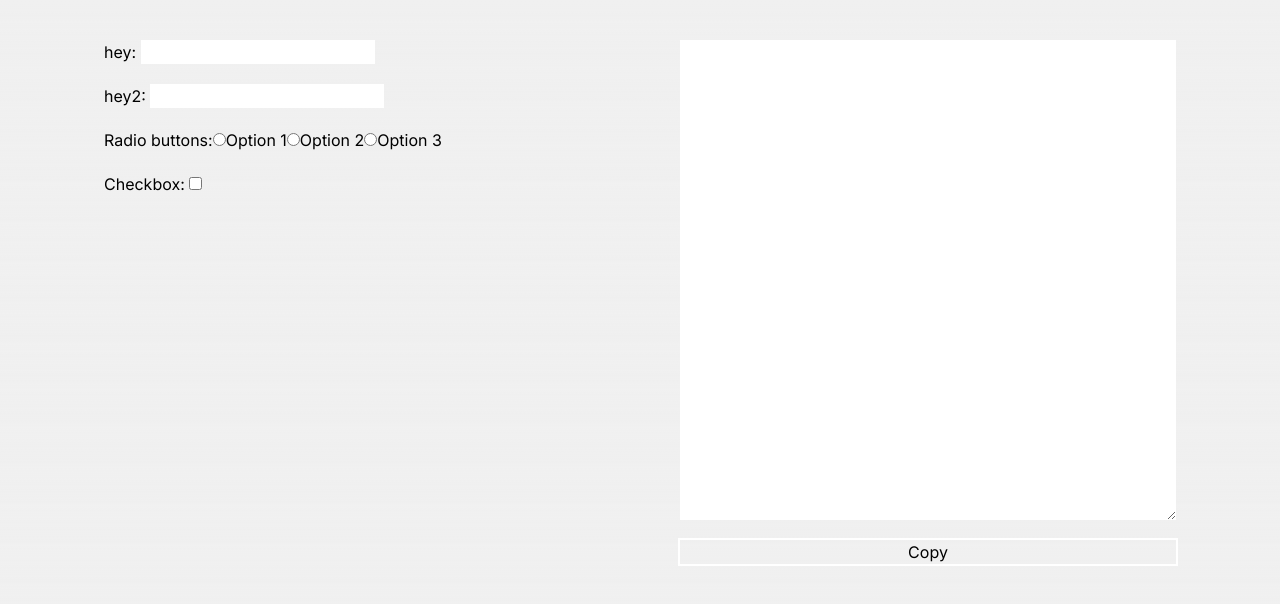
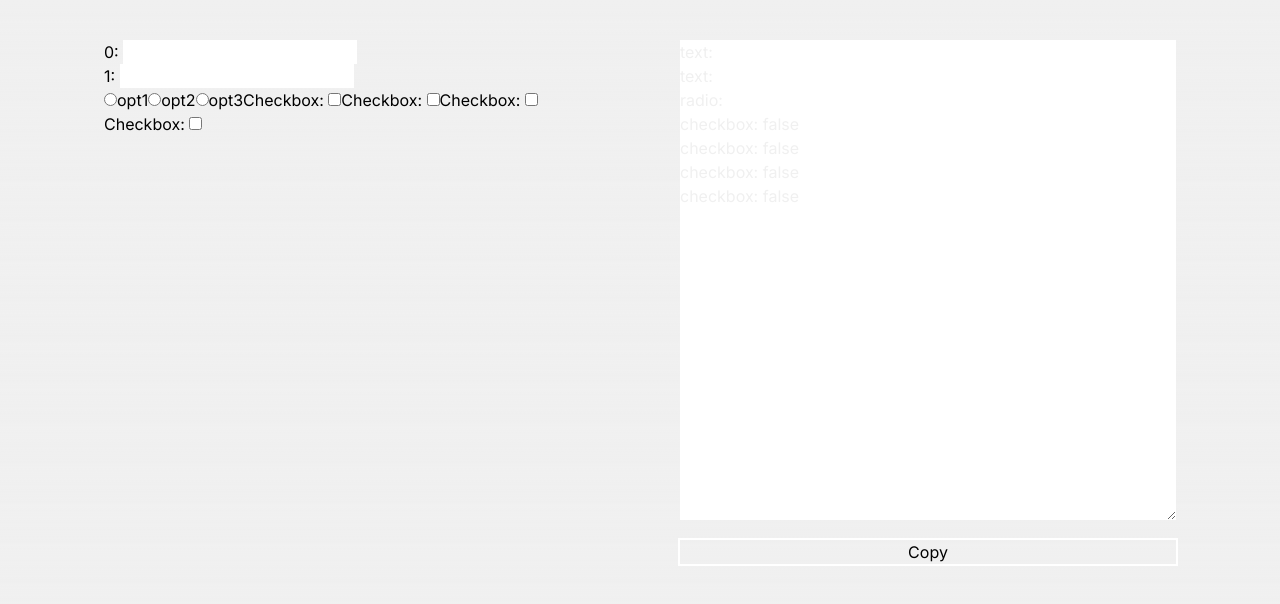
Before and after one commit to emredevsalot/prompt-filler, a Next.js app: page / in a window 1280 px wide. Shown: the top 604 px of the page. Built offline with nearby package versions, Linux system fonts and the light colour scheme.

Commit message:
generate fields with map

```diff
--- a/app/page.tsx
+++ b/app/page.tsx
@@ -6,24 +6,43 @@ type Props = {};
 const Home = (props: Props) => {
   const textAreaRef = useRef<HTMLTextAreaElement>(null);
 
-  const [fields, setFields] = useState({
-    field1: "",
-    field2: "",
-    myRadio: "",
-    myCheckbox: false,
-  });
+  const initialFields = [
+    { id: "0", type: "text", value: "" },
+    { id: "1", type: "text", value: "" },
+    {
+      id: "2",
+      type: "radio",
+      value: ["opt1", "opt2", "opt3"],
+      chosenValue: "",
+    },
+    { id: "3", type: "checkbox", value: false },
+    { id: "4", type: "checkbox", value: false },
+    { id: "5", type: "checkbox", value: false },
+    { id: "6", type: "checkbox", value: false },
+  ];
+  const [fields, setFields] = useState(initialFields);
 
-  const handleChange = (e: any) => {
+  const handleChange = (e: any, id: string) => {
     const { name, value, checked } = e.target;
-    console.log(e.target.type);
+
     if (e.target.type == "checkbox") {
-      setFields((prev) => {
-        return { ...prev, [name]: checked };
-      });
+      setFields(
+        fields.map((item) =>
+          item.id === id ? { ...item, value: checked } : item
+        )
+      );
+    } else if (e.target.type == "radio") {
+      setFields(
+        fields.map((item) =>
+          item.id === id ? { ...item, chosenValue: value } : item
+        )
+      );
     } else {
-      setFields((prev) => {
-        return { ...prev, [name]: value };
-      });
+      setFields(
+        fields.map((item) =>
+          item.id === id ? { ...item, value: value } : item
+        )
+      );
     }
   };
 
@@ -38,59 +57,79 @@ const Home = (props: Props) => {
   return (
     <div className="flex">
       {/* LEFT */}
-      <div className="flex flex-col gap-5 p-10 flex-1">
-        <label>
-          hey: <input type="text" name="field1" onChange={handleChange} />
+      <div className="flex flex-col p-10 flex-1">
+        <div>
+          {fields.map(({ id, type, value }, index) => {
+            switch (type) {
+              case "text":
+                return (
+                  <>
+                    <div key={index}>
+                      <label key={index}>
+                        {id}
+                        {": "}
+                        <input
+                          type="text"
+                          name={id}
+                          onChange={(e) => handleChange(e, id)}
+                        />
                       </label>
-        <label>
-          hey2: <input type="text" name="field2" onChange={handleChange} />
-        </label>
-        <p>
-          Radio buttons:
+                    </div>
+                  </>
+                );
+              case "radio":
+                if (Array.isArray(value)) {
+                  return value.map((val) => {
+                    return (
+                      <>
                         <label>
                           <input
                             type="radio"
-              name="myRadio"
-              value="option1"
-              onChange={handleChange}
+                            name={id}
+                            value={val}
+                            onChange={(e) => handleChange(e, id)}
                           />
-            Option 1
+                          {val}
                         </label>
-          <label>
-            <input
-              type="radio"
-              name="myRadio"
-              value="option2"
-              onChange={handleChange}
-            />
-            Option 2
-          </label>
-          <label>
-            <input
-              type="radio"
-              name="myRadio"
-              value="option3"
-              onChange={handleChange}
-            />
-            Option 3
-          </label>
-        </p>
+                      </>
+                    );
+                  });
+                }
+              case "checkbox":
+                return (
+                  <>
                     <label>
                       Checkbox:{" "}
-          <input type="checkbox" name="myCheckbox" onChange={handleChange} />
+                      <input
+                        type="checkbox"
+                        name="myCheckbox"
+                        onChange={(e) => handleChange(e, id)}
+                      />
                     </label>
+                  </>
+                );
+              default:
+                return "";
+            }
+          })}
+        </div>
       </div>
       {/* RIGHT */}
       <div className="flex flex-col gap-5 p-10 flex-1">
         <textarea
           ref={textAreaRef}
           rows={20}
-          value={
-            (fields.field1 && "value1 is here: " + fields.field1 + "\n") +
-            (fields.field2 && "value2 is here: " + fields.field2 + "\n") +
-            (fields.myRadio && "myRadio is here: " + fields.myRadio + "\n") +
-            (fields.myCheckbox == true ? "myCheckbox is checked" + "\n" : "")
+          value={fields
+            .map((field) => {
+              if (field.type === "checkbox") {
+                return `checkbox: ${field.value} \n`;
+              } else if (field.type === "text") {
+                return `text: ${field.value} \n`;
+              } else if (field.type === "radio") {
+                return `radio: ${field.chosenValue} \n`;
               }
+            })
+            .join("")}
           readOnly={true}
         ></textarea>
         <button
```
Lines whose indentation alone changed are shown as unchanged.
